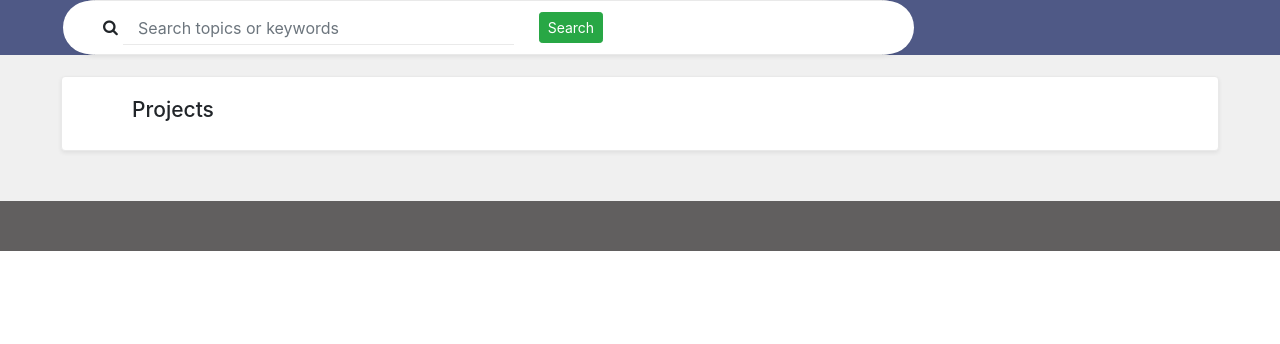
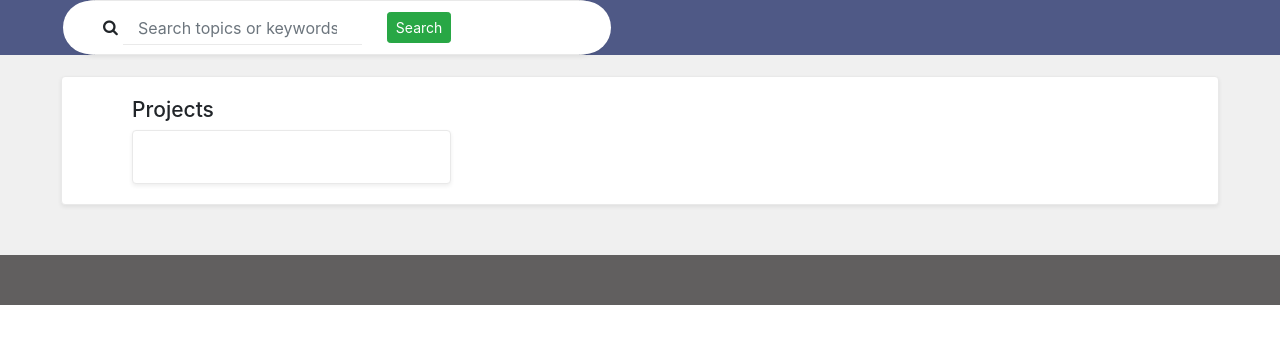
Before and after one commit to hemant63821/githubSearch, a React (Create React App) app: page / in a window 1280 px wide. Shown: the top 344 px of the page. Built offline with nearby package versions, Linux system fonts and the light colour scheme.

Commit message:
fix() : created git project card

```diff
--- a/src/Components/GitSearchCard/GitSearchCard.js
+++ b/src/Components/GitSearchCard/GitSearchCard.js
@@ -1,28 +1,21 @@
 import React, { Component } from "react";
-import './GitSearchCard.scss'
-import { connect } from 'react-redux'
 
-class LoanComponent extends Component {
-
-    constructor(props) {
-        super(props)
-        this.state = {
-
-        }
-    }
-
-
-
-
-
-
+class GitSearchCard extends Component {
 
     render() {
+        const { projectTitle, description } = this.props
         return (
             <div className="row">
-                <div className="card">
-                    <div className="card-body">
-                        <h1>Projects</h1>
+                <div className="col-sm-4 col-lg-4">
+                    <div className="card">
+                        <div className="card-body text-center ripple">
+                            <h5 className="card-title">
+                                {projectTitle}
+                            </h5>
+                            <p className="card-text">
+                                {description}
+                            </p>
+                        </div>
                     </div>
                 </div>
             </div>
@@ -30,8 +23,4 @@ class LoanComponent extends Component {
     }
 }
 
-const mapStateToProps = state => ({
-    cities: state.bikeFilter != null ? state.bikeFilter.citiesList : [],
-})
-
-export default connect(mapStateToProps, {})(LoanComponent);
+export default GitSearchCard;
--- a/src/Components/GitSearchCard/GitSearchCard.scss
+++ /dev/null
@@ -1,82 +0,0 @@
-
-.card {
-    border: 1px solid #E9E9E9;
-    box-shadow: 0px 2px 4px #00000012;
-    transition: box-shadow .3s;
-    padding: 10px 35px 10px 35px;
-    width: 100%;
-}
-
-.pull-left {
-    float: left;
-}
-
-.label-name{
-    margin-top: 8px;
-}
-
-.card-body{
-    background-color: #ffffff;
-    padding: 10px 35px 10px 35px;
-}
-
-.content{
-    padding: 20px 45px 20px 45px;
-    .content-values{
-        padding-top : 25px;
-
-    }
-    .errorMsg {
-        color: #cc0000;
-        margin-bottom: 12px;
-        margin-top: 10px;
-        font-size: 15px;
-      }
-}
-
-
-
-h1{
-    font-size: 21px;
-}
-
-.hrLine {
-    height: 1px;
-    background-color: #EAEAEA;
-    margin: 15px -15px 0 -15px;
-}
-
-.input-range__label--max{
-	right:1px;
-}
-.input-range__slider{
-	background:#DA2128 !important;
-	border:2px solid #D9D9D9 !important;
-}
-.slider .input-range__track--active{
-	background:#DA2128 !important;
-}
-.input-range__label{
-	font-size: 14px !important;
-	color: #333333 !important;
-}
-
-.slider {
-  .input-range__track--active {
-    background: black;
-  }
-}
-
-.calculator_left_content {
-    margin: 0px auto;
-    border: 1px solid #e5e5e5;
-    background: #f6f6f6;
-    overflow: hidden;
-    border-radius: 5px;
-    -moz-border-radius: 5px;
-    -webkit-border-radius: 5px;
-    width: 400px;
-    .calculator_content{
-        padding: 20px 35px 20px 95px;
-    }
-}
--- a/src/Components/Header/Header.scss
+++ b/src/Components/Header/Header.scss
@@ -24,6 +24,7 @@
     .customCard{
         padding: 0px 10px;
         margin-left: 67px;
+        width: 64%;
     }
     .hrLine {
         height: 1px;
--- a/src/Container/ProjectSearch-container.js
+++ b/src/Container/ProjectSearch-container.js
@@ -1,4 +1,7 @@
 import React, { Component } from "react";
+import GitSearchCard from '../Components/GitSearchCard/GitSearchCard.js'
+import { connect } from 'react-redux'
+import { fetchSearchResults } from '../Actions/SearchAction'
 
 class ProjectContainer extends Component {
 
@@ -10,11 +13,15 @@ class ProjectContainer extends Component {
     }
 
     render() {
+        if (this.props.totalCount != null) {
+            console.log('check', this.props.totalCount)
+        }
         return (
             <div className="row">
                 <div className="card">
                     <div className="card-body">
                         <h1>Projects</h1>
+                        <GitSearchCard></GitSearchCard>
                     </div>
                 </div>
             </div>
@@ -22,6 +29,9 @@ class ProjectContainer extends Component {
     }
 }
 
+const mapStateToProps = state => ({
+    totalCount: state.searchResults != null ? state.searchResults.count : {},
+    searchResults: state.searchResults != null ? state.searchResults.allResults : [],
+})
 
-
-export default ProjectContainer;
+export default connect(mapStateToProps, { fetchSearchResults })(ProjectContainer);
--- a/src/Store.js
+++ b/src/Store.js
@@ -10,7 +10,7 @@ const Store = createStore(
     initState,
     compose(
         applyMiddleware(...middleware),
-        //window.__REDUX_DEVTOOLS_EXTENSION__ && window.__REDUX_DEVTOOLS_EXTENSION__()
+        // window.__REDUX_DEVTOOLS_EXTENSION__ && window.__REDUX_DEVTOOLS_EXTENSION__()
     )
 );
 
```
